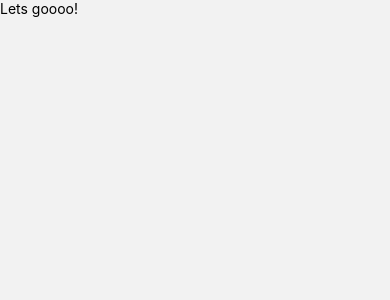
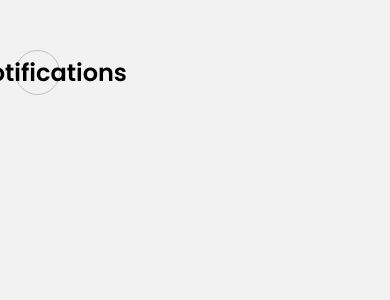
Before and after one commit to eaPeter/Accra-International-School-Mobile-App, a React Native app: screen /Notifications in a window 390 px wide. Shown: the top 300 px of the page. Built offline with nearby package versions, Linux system fonts and the light colour scheme.

Commit message:
edited Notifications.js

```diff
--- a/App.js
+++ b/App.js
@@ -32,7 +32,7 @@ export default function App() {
       <NavigationContainer>
         <MainNavigator.Navigator
           screenOptions={{headerShown: false}}
-          initialRouteName="Home"
+          initialRouteName="Notifications"
           >
           <MainNavigator.Screen name="Splash" component={Splash}/>
           <MainNavigator.Screen name="Onboarding" component={Onboarding}/>
--- a/screens/Home.js
+++ b/screens/Home.js
@@ -65,23 +65,22 @@ const styles = StyleSheet.create({
     base: {
         flex: 1,
         paddingTop: 50,
-        paddingHorizontal: 10
+        paddingHorizontal: 15
     },
+
     title: {
       fontSize: 24,
       marginTop: 30,
       fontFamily: 'PoppinsSemiBold',
       lineHeight: 36
     },
+
     headerIconsWrapper: {
       flexDirection: 'row',
       alignItems: 'center',
-      justifyContent: 'space-between'
+      justifyContent: 'space-between',
     },
-    schoolMotto: {
-        fontSize: 16,
-        marginTop: 10,
-      },
+
     iconsEdit: {
         flexDirection: "row",
         justifyContent: "center",
--- a/screens/Notifications.js
+++ b/screens/Notifications.js
@@ -1,13 +1,55 @@
 import React from "react";
 import { StyleSheet, Text, View, Image } from 'react-native';
 import { TouchableOpacity } from "react-native-gesture-handler";
+import { Ionicons, } from '@expo/vector-icons';
 
 export default function Notifications(params){
     const navigation = params.navigation;
 
     return (
-    <View>
-        <Text>Lets goooo!</Text>
+    <View style={styles.base}>
+        <View style={styles.headerIconsWrapper}>
+         <View style={styles.iconsEdit}>
+            <Ionicons name="chevron-back" size={24} color="#4D4D4D" />
+            <Text style={styles.title}>Notifications</Text>
+        </View>
+        </View>
     </View>
     );
 }
+
+
+const styles = StyleSheet.create({
+    base: {
+        flex: 1,
+        paddingTop: 50,
+        paddingHorizontal: 15
+    },
+
+    title: {
+        fontSize: 24,
+        //marginTop: 30,
+        fontFamily: 'PoppinsSemiBold',
+        lineHeight: 36,
+        flexDirection: "row",
+        justifyContent: "center",
+        alignItems: "center",
+    },
+
+    headerIconsWrapper: {
+        flexDirection: 'row',
+        alignItems: 'center',
+        justifyContent: 'space-between',
+    },
+
+    iconsEdit: {
+        flexDirection: "row",
+        justifyContent: "center",
+        alignItems: "center",
+        width: 45,
+        height: 45,
+        borderWidth: 1,
+        borderColor: "#C2C2C2",
+        borderRadius: 45,
+    },
+  });
```
Also changed, not shown: assets/notification.png (added).
